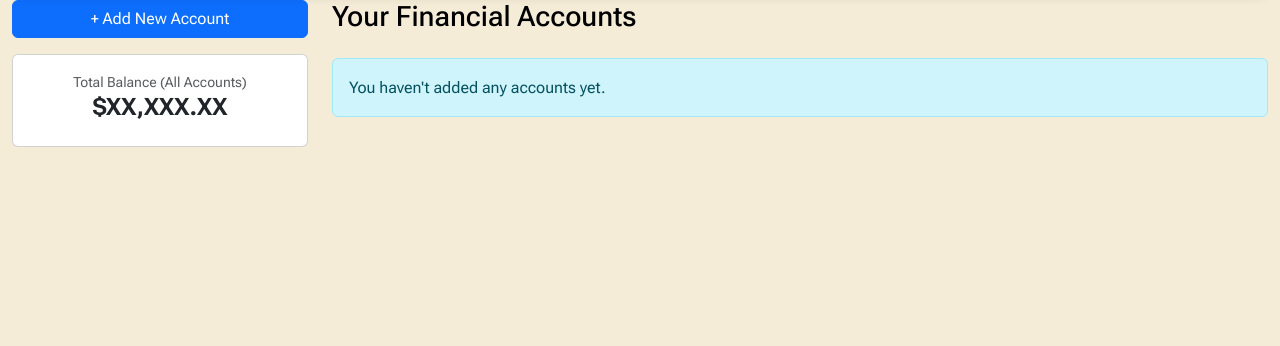
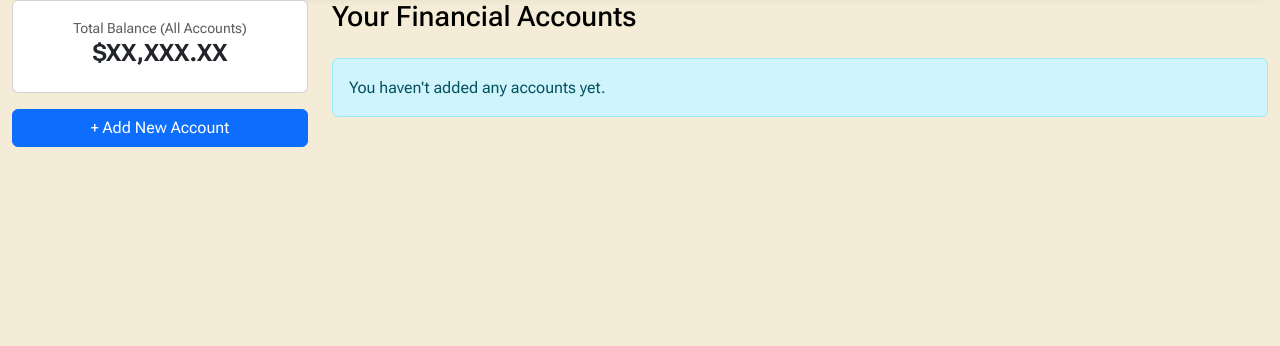
Before and after one commit to mlucasmichel/finantial-map-app, a Django app: page /accounts/ in a window 1280 px wide. Shown: the part 80-426 px from the top of the page. Run offline with Django 4.2, Linux system fonts and the light colour scheme; the visitor is signed in with stand-in values (Sample User, id 1); some libraries are stand-ins or nearby versions.

Commit message:
Update account sidebar layout and link to transaction records

```diff
--- a/budget/templates/budget/account_sidebar.html
+++ b/budget/templates/budget/account_sidebar.html
@@ -1,7 +1,7 @@
-<a href="{% url 'account_create' %}" class="btn btn-primary w-100 mb-3">
-    + Add New Account
-</a>
 <div class="card p-3 text-center">
     <small class="text-muted">Total Balance (All Accounts)</small>
     <h4 class="fw-bold">$XX,XXX.XX</h4>
 </div>
+<a href="{% url 'account_create' %}" class="btn btn-primary w-100 mt-3">
+    + Add New Account
+</a>
--- a/templates/base.html
+++ b/templates/base.html
@@ -34,7 +34,7 @@
                                 <a class="nav-link" href="{% url 'account_list' %}">Accounts</a>
                             </li>
                             <li class="nav-item">
-                                <a class="nav-link" href="#">Records</a>
+                                <a class="nav-link" href="{% url 'transaction_list' %}">Records</a>
                             </li>
                         {% endif %}
                     </ul>
```
